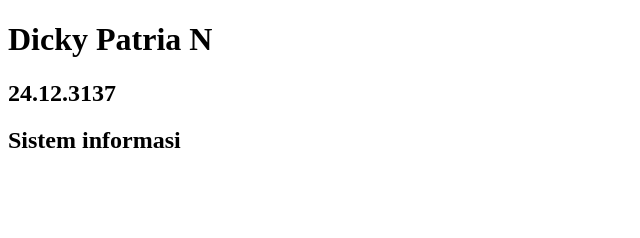
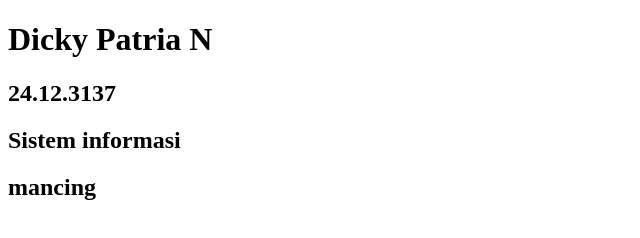
Before and after one commit to dickypatria28/3137_TugasGit_DB, a plain HTML site: page index.html in a window 1280 px wide. Shown: the whole page, without its empty margins (0-640 px from the left). Drawn offline with Linux system fonts and the light colour scheme.

Commit message:
Add heading for 'mancing' in index.html

```diff
--- a/index.html
+++ b/index.html
@@ -9,5 +9,6 @@
     <h1>Dicky Patria N</h1>
     <h2>24.12.3137</h2>
     <h2>Sistem informasi</h2>
+    <h2> mancing </h2>
 </body>
 </html>
```
